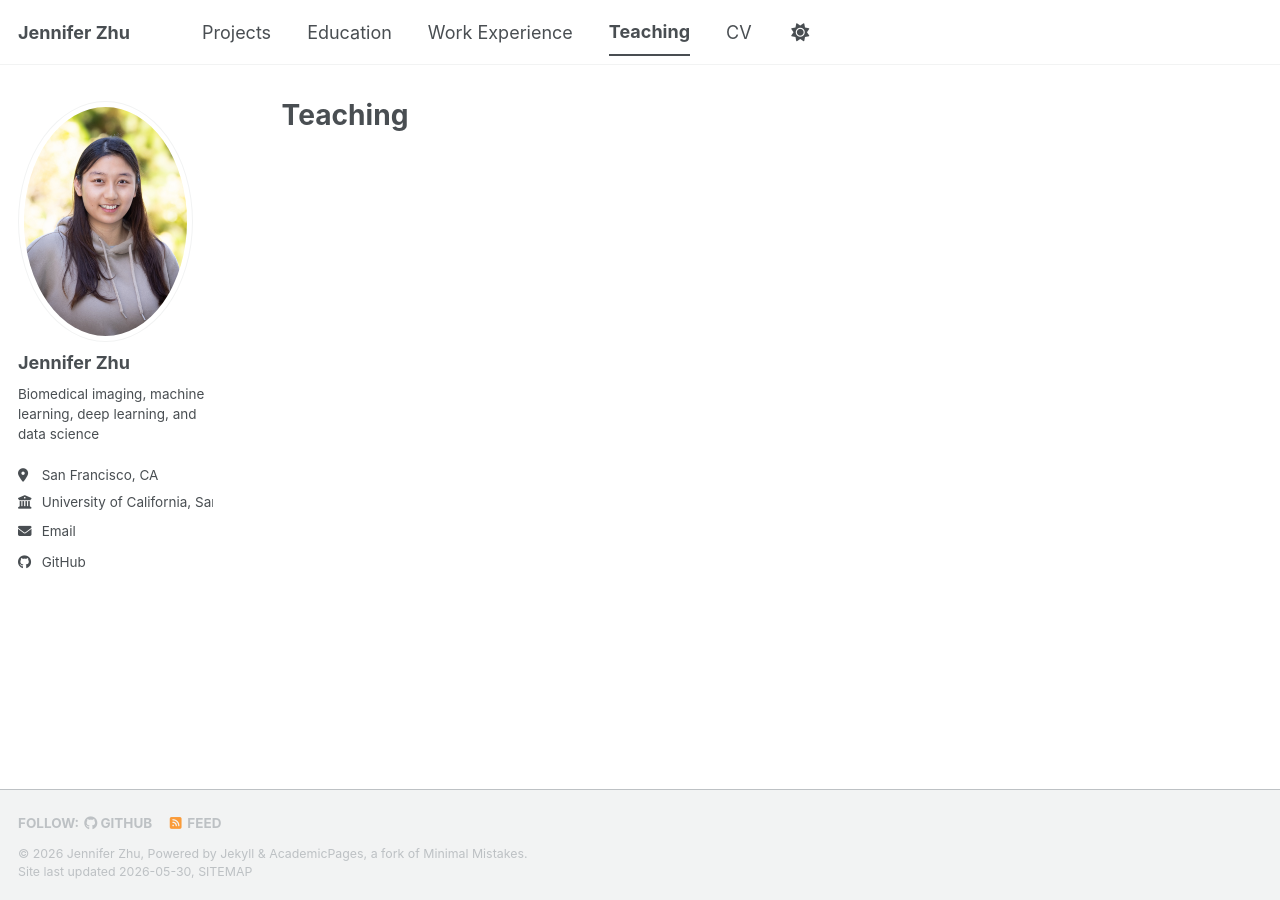
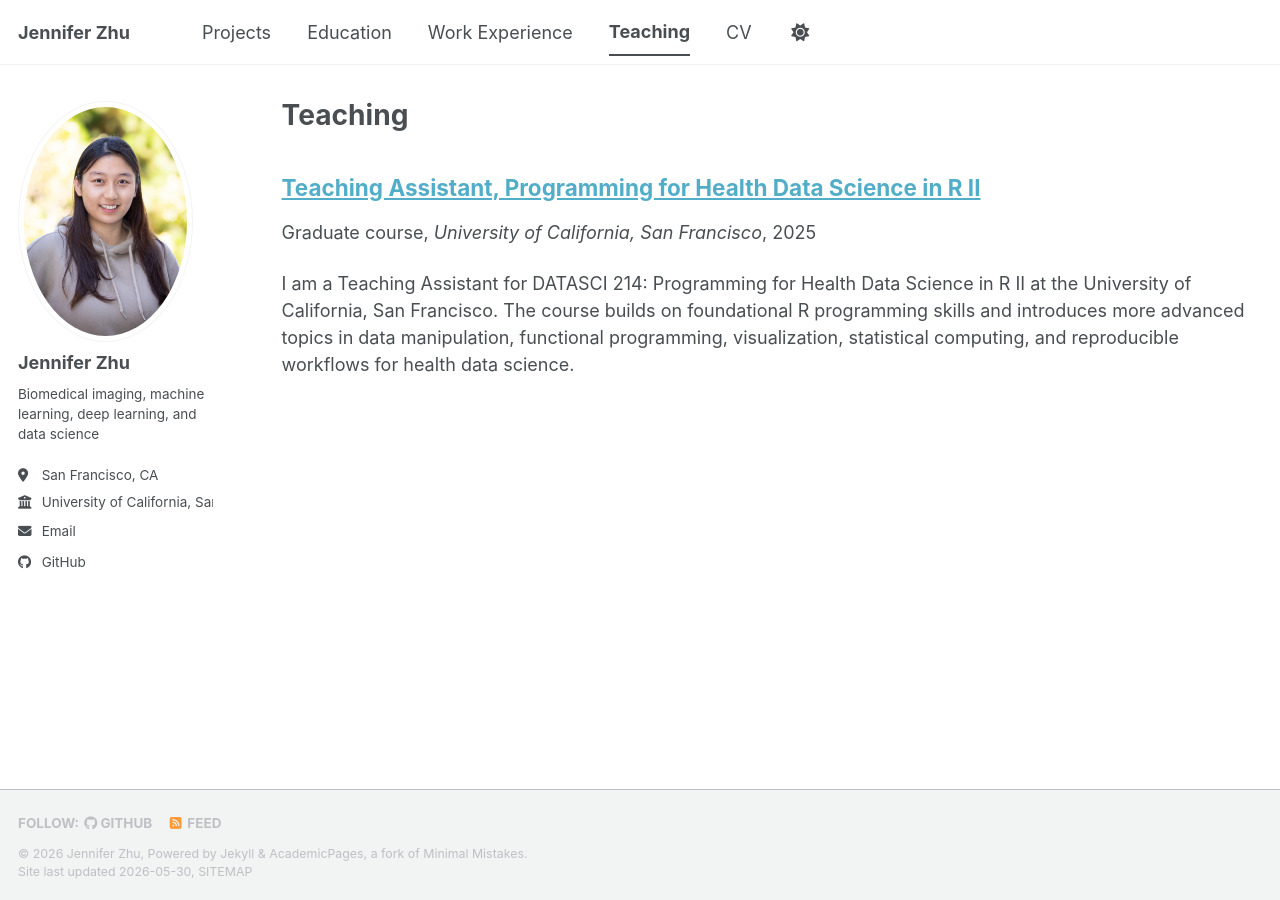
Before and after one commit to jengithubb/jengithubb.github.io, a Jekyll site: the page built from _pages/teaching.html, in a window 1280 px wide. Built offline with Jekyll 4.4.1, drawn with Linux system fonts in a browser that asks for light colours; a script bundle is joined from its source files by our own code; library files that are not in the unit come from our copies; a file with an impossible date is left out.

Commit message:
Update 2014-spring-teaching-1.md

```diff
--- a/_teaching/2014-spring-teaching-1.md
+++ b/_teaching/2014-spring-teaching-1.md
@@ -2,8 +2,9 @@
 title: "Teaching Assistant, Programming for Health Data Science in R II"
 collection: teaching
 type: "Graduate course"
+permalink: /teaching/2025-fall-datasci-214
 venue: "University of California, San Francisco"
-date: Fall 2025
+date: 2025-09-01
 location: "San Francisco, CA"
 ---
 
```
